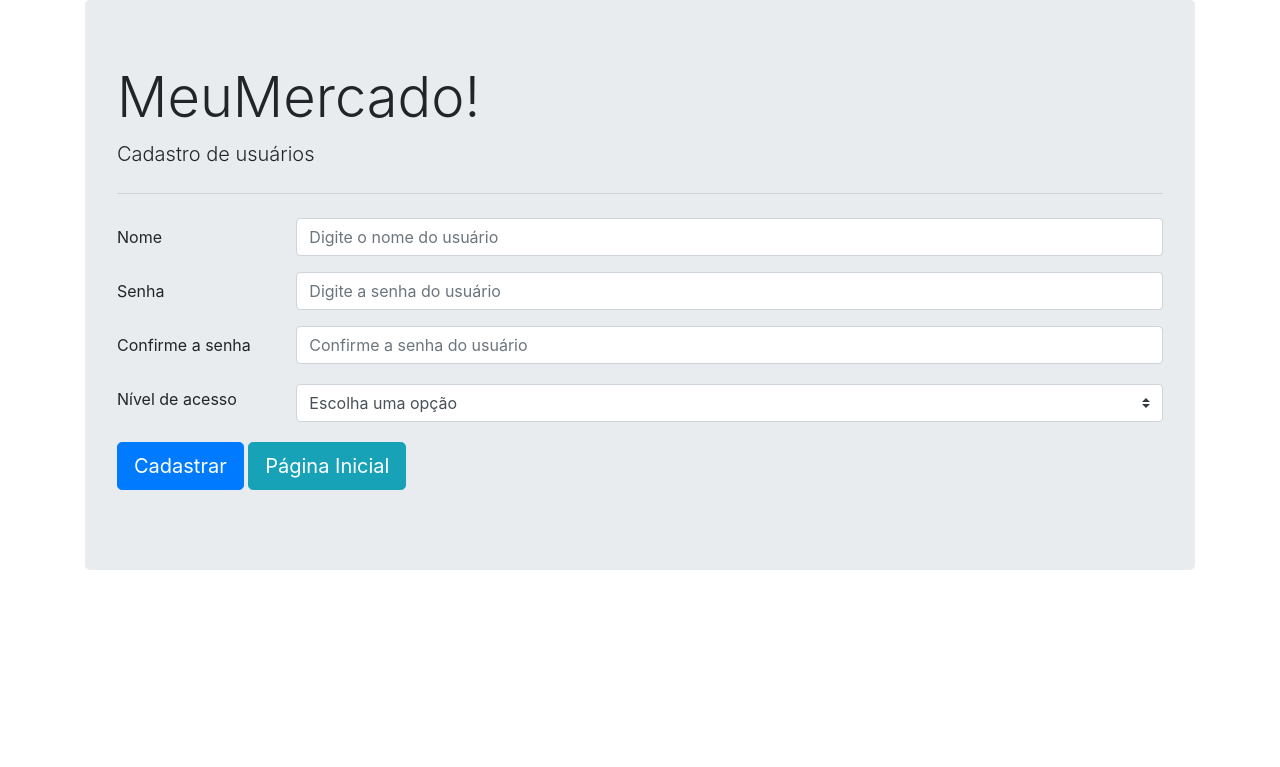
After one commit to garciagiovane/MeuMercado, a PHP site: page /view/cadastro-usuario.php in a window 1280 px wide. The commit adds this page. Shown: the top 767 px of the page. Run offline with PHP 8.4, Linux system fonts and the light colour scheme.

```diff
--- a/DAO/produtosDAO.class.php
+++ b/DAO/produtosDAO.class.php
@@ -1,6 +1,8 @@
 <?php
+header('Content-Type: text/html; charset=utf-8');
+session_start();
 require '../model/conexaobanco.class.php';
-session_start();
+
 class DaoProduto{
     private $conexao = null;
 
--- a/includes/config.php
+++ b/includes/config.php
@@ -16,9 +16,11 @@
 		$CURRENT_PAGE = "Exclusão de produtos";
 		$PAGE_TITLE = "Exclusão de produtos";
 		break;
+	case "/meu-mercado/view/cadastro-usuario.php":
+		$CURRENT_PAGE = "Cadastro de Usuários";
+		$PAGE_TITLE = "Cadastro de Usuários";
+		break;
 	default:
 		$CURRENT_PAGE = "Index";
 		$PAGE_TITLE = "Meu Mercado";
-
 }
-?>
--- a/model/conexaobanco.class.php
+++ b/model/conexaobanco.class.php
@@ -1,4 +1,4 @@
-<?php
+<?php header('Content-Type: text/html; charset=utf-8');
 class ConexaoBanco extends PDO{
     public static $instance;
 
@@ -9,7 +9,8 @@ class ConexaoBanco extends PDO{
     public static function getInstance() {
         try {
             if (!isset(self::$instance)) {
-                self::$instance = new PDO('mysql:host=localhost;dbname=meu_mercado', 'root', '');
+                //self::$instance = new PDO('mysql:host=mysql995.umbler.com:41890;dbname=meu_mercado', 'giovanegarcia', 'testesoftware');
+                self::$instance = new PDO('mysql:host=localhost;dbname=mercado', 'root', '');
                 self::$instance->setAttribute(PDO::ATTR_ERRMODE, PDO::ERRMODE_EXCEPTION);
             }//fecha if
             return self::$instance;
--- a/view/alterar-produto.php
+++ b/view/alterar-produto.php
@@ -1,6 +1,6 @@
-<?php include("../includes/config.php"); session_start(); ?>
+<?php require("../includes/config.php"); session_start(); header('Content-Type: text/html; charset=utf-8');?>
 <head>
-    <?php include("../includes/head-tags.php"); ?>
+    <?php require("../includes/head-tags.php"); ?>
 </head>
 
 <body>
--- a/view/cadastro-produtos.php
+++ b/view/cadastro-produtos.php
@@ -1,6 +1,6 @@
-<?php include("../includes/config.php"); header('Content-Type: text/html; charset=utf-8'); session_start();?>
+<?php require("../includes/config.php"); session_start(); header('Content-Type: text/html; charset=utf-8');?>
 <head>
-    <?php include("../includes/head-tags.php"); ?>
+    <?php require("../includes/head-tags.php"); ?>
     <script>
 
     </script>
@@ -66,7 +66,7 @@
         } else if(isset($_SESSION['respostaCadastroOk'])){
 
             echo "<div class='alert alert-primary' role='alert'>";
-                echo "<p>Produto cadastrado com sucesso!</p>";
+                echo $_SESSION["respostaCadastroOk"];
             echo "</div>";
             unset($_SESSION["respostaCadastroOk"]);
 
--- /dev/null
+++ b/view/cadastro-usuario.php
@@ -0,0 +1,47 @@
+<?php require "../includes/config.php";
+header('Content-Type: text/html; charset=utf-8'); ?>
+
+<head> <?php require "../includes/head-tags.php"; ?> </head>
+
+<body>
+    <div class="container">
+        <div class="jumbotron">
+            <h1 class="display-4">MeuMercado!</h1>
+            <p class="lead">Cadastro de usuários</p>
+            <hr class="my-4">
+            <form action="../controller/controllerusuario.php?op=1" method="POST">
+                <div class="form-group row">
+                    <label for="nomeUsuario" class="col-sm-2 col-form-label">Nome</label>
+                    <div class="col-sm-10">
+                        <input type="text" class="form-control" name="nomeUsuario" id="nomeUsuario" placeholder="Digite o nome do usuário" autocomplete="off">
+                    </div>
+                </div>
+                <div class="form-group row">
+                    <label for="senhaUsuario" class="col-sm-2 col-form-label">Senha</label>
+                    <div class="col-sm-10">
+                        <input type="password" class="form-control" name="senhaUsuario" id="senhaUsuario" placeholder="Digite a senha do usuário" autocomplete="off">
+                    </div>
+                </div>
+                <div class="form-group row">
+                    <label for="confirmarSenhaUsuario" class="col-sm-2 col-form-label">Confirme a senha</label>
+                    <div class="col-sm-10">
+                        <input type="password" class="form-control" name="confirmarSenhaUsuario" id="confirmarSenhaUsuario" placeholder="Confirme a senha do usuário" autocomplete="off">
+                    </div>
+                </div>
+                <div class="form-group row">
+                    <label class="col-sm-2 col-form-label" for="listaNivelAcesso">Nível de acesso</label>
+                    <div class="col-sm-10">
+                        <select class="custom-select my-1 mr-sm-2" id="listaNivelAcesso">
+                            <option selected>Escolha uma opção</option>
+                            <option value="1">Administrador</option>
+                            <option value="2">Usuário</option>
+                        </select>
+                    </div>
+                </div>
+
+                <button type="submit" class="btn btn-primary btn-lg">Cadastrar</button>
+                <button type="button" class="btn btn-info btn-lg" id="homePage" onclick="location.href='index.php';">Página Inicial</button>
+            </form>
+        </div>
+    </div>
+</body>
--- a/view/consulta-produtos.php
+++ b/view/consulta-produtos.php
@@ -1,6 +1,6 @@
-<?php include("../includes/config.php"); session_start();?>
+<?php require("../includes/config.php"); session_start(); header('Content-Type: text/html; charset=utf-8');?>
 <head>
-    <?php include("../includes/head-tags.php"); ?>
+    <?php require("../includes/head-tags.php"); ?>
     <script>
 
     </script>
--- a/view/index.php
+++ b/view/index.php
@@ -23,7 +23,7 @@
             <a class="list-group-item list-group-item-light" href="alterar-produto.php">Excluir Produtos</a>
           </li>
           <li class="nav-item">
-            <a class="list-group-item list-group-item-light" href="alterar-produto.php">Cadastrar funcionário</a>
+            <a class="list-group-item list-group-item-light" href="cadastro-usuario.php">Cadastrar funcionário</a>
           </li>
         </ul>
       </div>
```
Also changed, not shown: DAO/daousuario.class.php (+16 -2 lines), banco/meumercado sql.sql (+13 -13 lines), controller/controller.php (+4 -3 lines), controller/controllerusuario.php (added, +25 -0 lines). Lines whose indentation alone changed are shown as unchanged.
